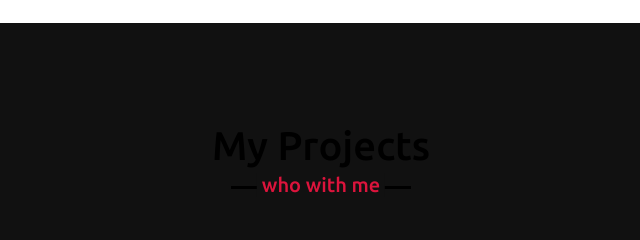
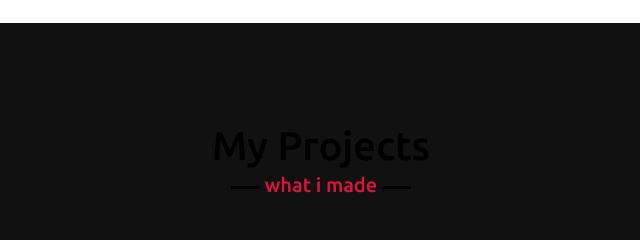
Before and after one commit to Sitto2002/Portfolio, a plain HTML site: page index.html in a window 1280 px wide. Shown: the part 3400-3640 px from the top of the page, 319-959 px from the left. Drawn offline with nearby package versions, Linux system fonts and the light colour scheme.

Commit message:
Update style.css

```diff
--- a/style.css
+++ b/style.css
@@ -386,7 +386,7 @@ section .title::after{
 
 /* teams section styling */
 .teams .title::after{
-    content: "who with me";
+    content: "what i made";
 }
 .teams .carousel .card{
     background: #222;
```
